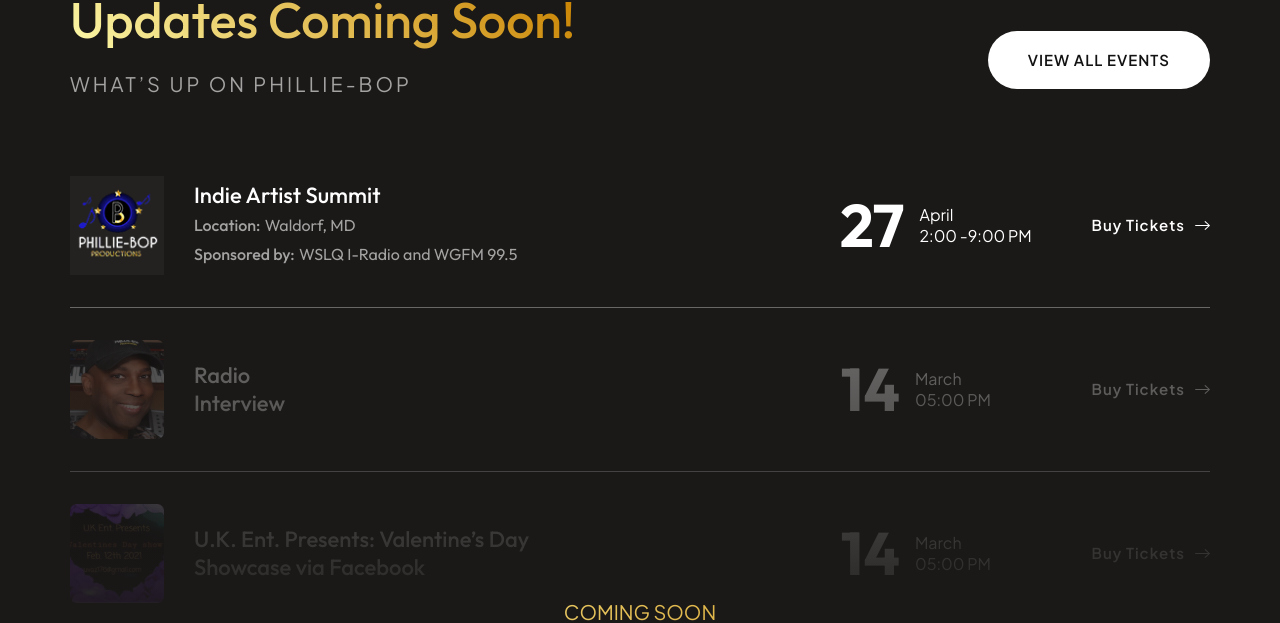
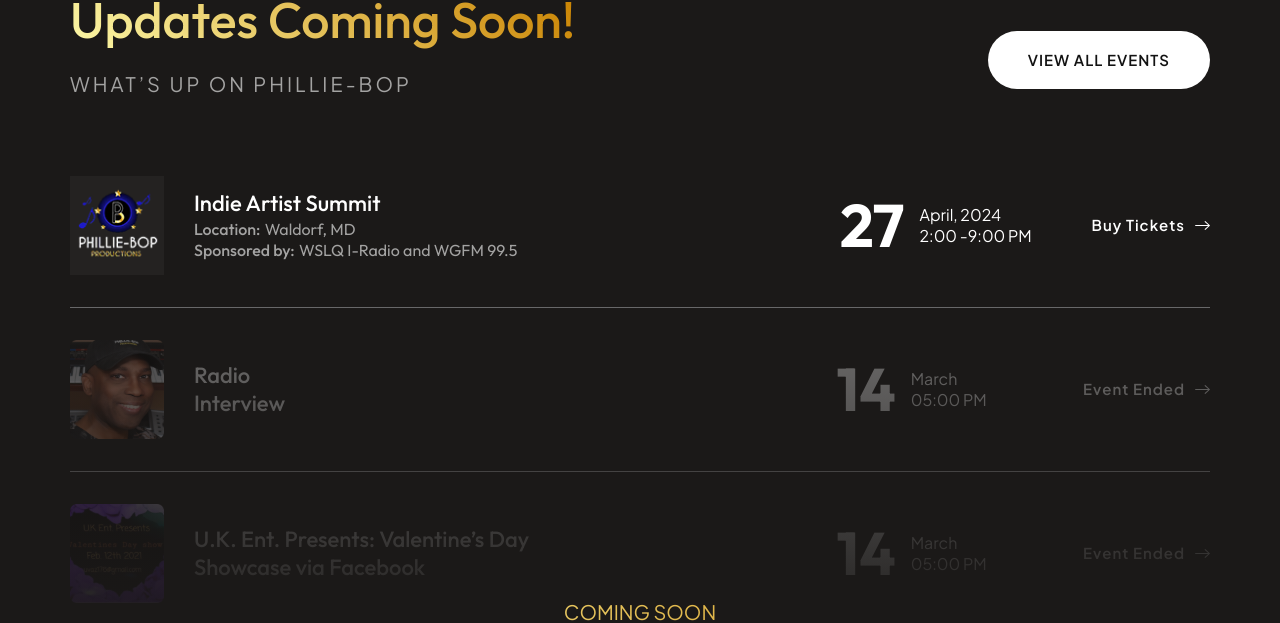
Before and after one commit to ahstraction/easyshop, a Next.js app: page /procedure in a window 1280 px wide. Shown: the part 2929-3552 px from the top of the page. Built offline with nearby package versions, Linux system fonts and the light colour scheme; grey boxes are pictures that could not be loaded.

Commit message:
button text added for old events

```diff
--- a/src/components/Procedure/UpdatesComing/index.tsx
+++ b/src/components/Procedure/UpdatesComing/index.tsx
@@ -46,12 +46,16 @@
                 <Image  className="mob:w-[70%]" src={newevent} alt="" height={94} width={94} />
                 </div>
                 {/* text */}
-                <p className="text-[22px] mob:text-center mob:mt-6 text-[#FFFFFF] leading-[27.72px] font-medium font-outfit">
-                Indie Artist   Summit <br/>
+             <div className="">
+             <p className="text-[22px] mob:text-center mob:mt-6 text-[#FFFFFF] leading-[27.72px] font-medium font-outfit">
+                Indie Artist   Summit
+                </p>
+                <p className="text-[22px] mob:text-center mob:mt-6 text-[#FFFFFF] leading-[19.72px] font-medium font-outfit">
+
                 <span className="text-[#FFFFFF]/60 text-[16px]">Location:</span> <span className="font-normal text-[#FFFFFF]/60 text-[16px] ">Waldorf, MD</span> <br />
                 <span className="text-[#FFFFFF]/60 text-[16px]">Sponsored by:</span>  <span className="font-normal text-[#FFFFFF]/60 text-[16px]">WSLQ I-Radio and WGFM 99.5 </span>
-
                 </p>
+             </div>
               </div>
               {/* center time */}
               <div className="flex  mob:justify-center items-center gap-[15px]">
@@ -64,7 +68,7 @@
                 <div className="">
                   {/* month */}
                   <p className="text-[16px] mob:text-center text-[#FFFFFF] leading-[20.16px] font-normal font-jakrata">
-                  April
+                  April, 2024
                   </p>
                   {/* time */}
                   <p className="text-[16px] mob:text-center text-[#FFFFFF] leading-[20.16px] font-normal font-jakrata">
@@ -118,7 +122,7 @@
               {/* buy ticket */}
               <div className="flex mob:justify-center  mob:mt-4 items-center gap-[10px]">
                 <button className="text-[15px] text-[#FFFFFF] leading-[18.9px] font-semibold font-jakrata tracking-[1px]">
-                  Buy Tickets
+                Event Ended
                 </button>
                 <Image src={arrow} alt="" width={15} height={23} />
               </div>
@@ -163,7 +167,7 @@
               {/* buy ticket */}
               <div className="flex mob:justify-center  mob:mt-4 items-center gap-[10px]">
                 <button className="text-[15px] text-[#FFFFFF] leading-[18.9px] font-semibold font-jakrata tracking-[1px]">
-                  Buy Tickets
+                Event Ended
                 </button>
                 <Image src={arrow} alt="" width={15} height={23} />
               </div>
```
